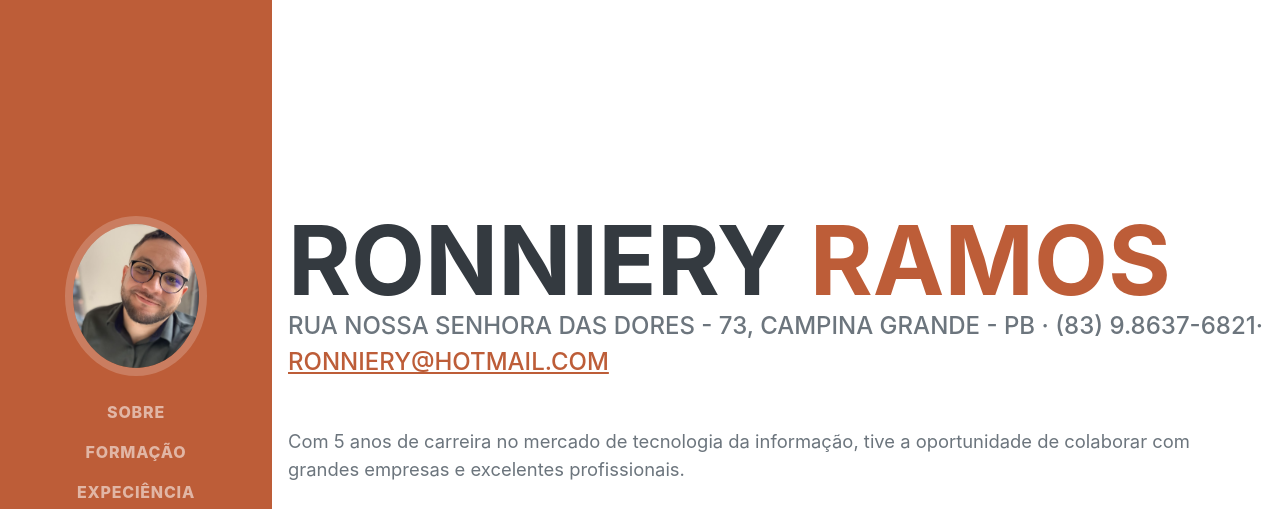
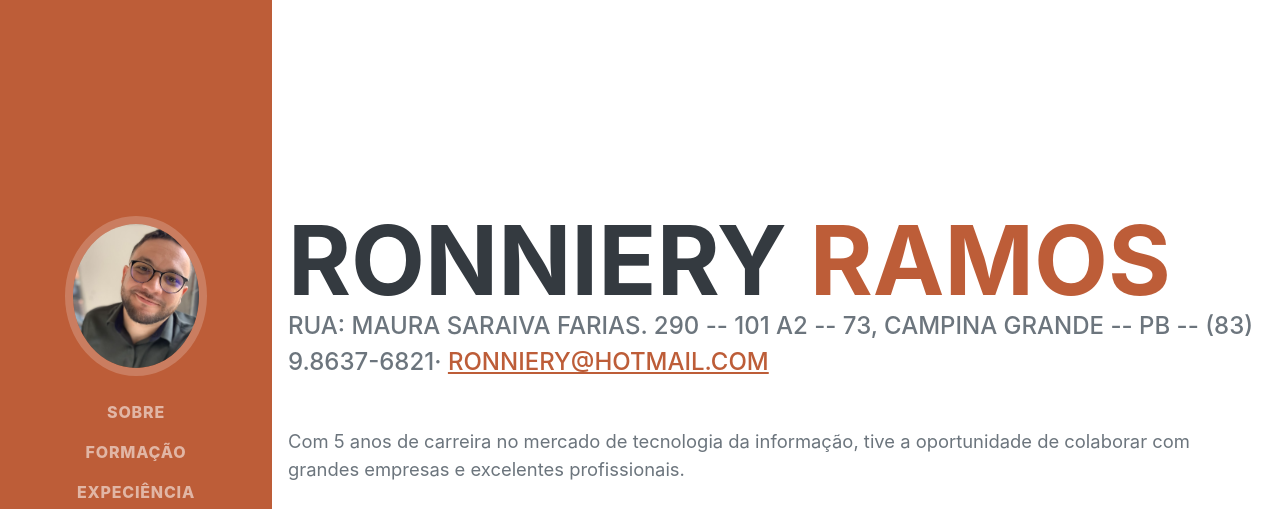
Before and after one commit to lionking-00/Curriculo, a plain HTML site: page index.html in a window 1280 px wide. Shown: the top 509 px of the page. Drawn offline with nearby package versions, Linux system fonts and the light colour scheme; a script that the page names is missing; a web font is replaced by a local one.

Commit message:
Update index.html

```diff
--- a/index.html
+++ b/index.html
@@ -39,7 +39,7 @@
                         <span class="text-primary">Ramos</span>
                     </h1>
                     <div class="subheading mb-5">
-                        Rua Nossa Senhora das Dores - 73, Campina Grande - PB · (83) 9.8637-6821·
+                       Rua: Maura Saraiva Farias. 290 -- 101 A2 -- 73, Campina Grande -- PB -- (83) 9.8637-6821·
                         <a href="mailto:name@email.com">ronniery@hotmail.com</a>
                     </div>
                     <p class="lead mb-5">Com 5 anos de carreira no mercado de tecnologia da informação, tive a oportunidade de colaborar com grandes empresas e excelentes profissionais.</p>
```
